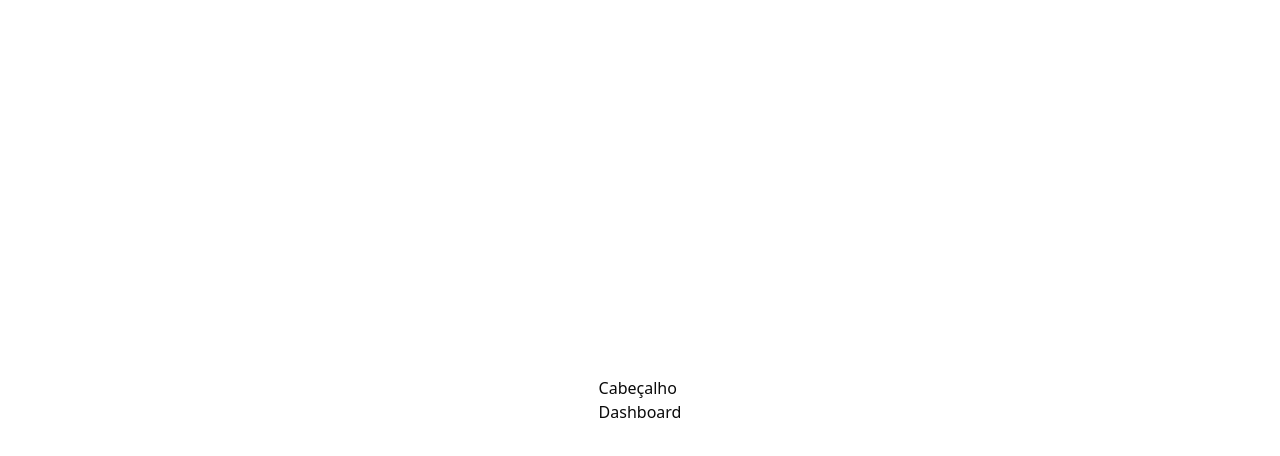
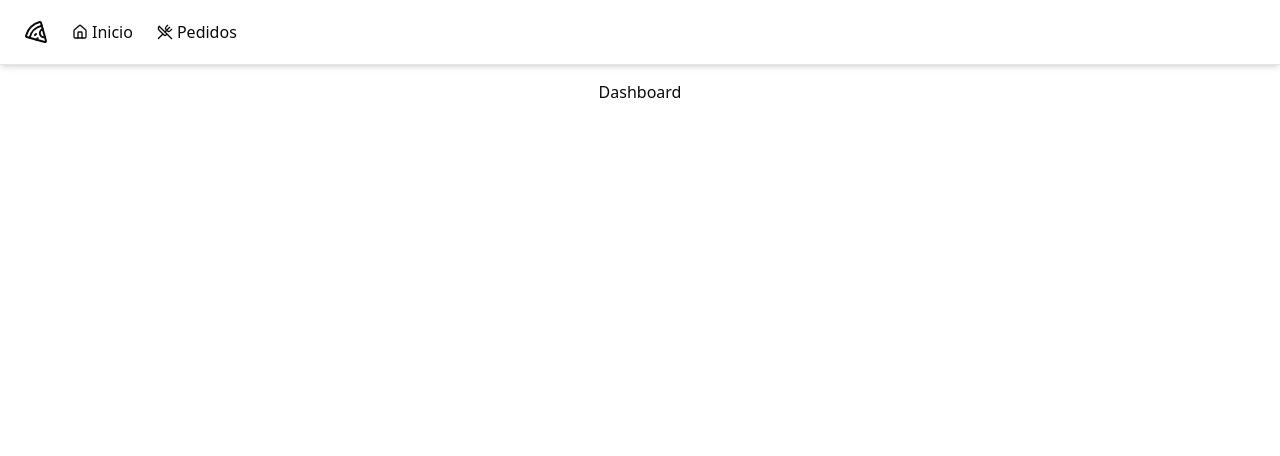
Before and after one commit to Marianadias503/PizzaShop, a React (Vite) app in the folder PizzaShopWeb/: page / in a window 1280 px wide. Shown: the top 456 px of the page. Built offline with nearby package versions, Linux system fonts and the light colour scheme.

Commit message:
app layout with header

```diff
--- a/PizzaShopWeb/package.json
+++ b/PizzaShopWeb/package.json
@@ -21,6 +21,7 @@
     "react-dom": "^18.3.1",
     "react-helmet-async": "^2.0.5",
     "react-hook-form": "^7.53.0",
+    "shadcn-ui": "^0.9.0",
     "tailwind-merge": "^2.5.2",
     "tailwindcss-animate": "^1.0.7",
     "zod": "^3.23.8"
--- /dev/null
+++ b/PizzaShopWeb/src/components/header.tsx
@@ -0,0 +1,27 @@
+import { Home, Pizza, UtensilsCrossed } from "lucide-react";
+import { NavLink } from "./nav-link";
+
+export function Header() {
+    return (
+        <div className="border-b fixed top-0 left-0 w-full bg-white shadow-md">
+
+            <div className="flex h-16 items-center gap-6 px-6">
+                <Pizza className="h-6 w-6" />
+
+                <nav className="flex items-center space-x-4 lg:space-x-6">
+
+                    <NavLink to="/" className="flex items-center space-x-1">
+                        <Home className="h-4 w-4" />
+                        <span>Inicio</span>
+                    </NavLink>
+
+                    <NavLink to="/orders" className="flex items-center space-x-1">
+                        <UtensilsCrossed className="h-4 w-4" />
+                        <span>Pedidos</span>
+                    </NavLink>
+
+                </nav>
+            </div>
+        </div>
+    );
+}
--- /dev/null
+++ b/PizzaShopWeb/src/components/nav-link.tsx
@@ -0,0 +1,14 @@
+
+import { Link, LinkProps, useLocation } from "react-router-dom"
+
+export type NavLinkProps = LinkProps
+
+export function NavLink(props: NavLinkProps){
+    const {pathname} = useLocation ()
+    return <Link
+
+    data-current={ pathname === props.to}
+
+    className="flex items-center gap-1.5 text-sm font-medium text-muted-foreground hover:text-foreground data-[current=true]:text-foreground " {...props}/>
+
+}
--- a/PizzaShopWeb/src/pages/_layouts/app.tsx
+++ b/PizzaShopWeb/src/pages/_layouts/app.tsx
@@ -1,13 +1,15 @@
+import { Header } from "@/components/header";
 import { Outlet } from "react-router-dom";
 
-
-export function AppLayout(){
-    return(
-        <div>
-            <h1>Cabeçalho</h1>
-            <div>
-                <Outlet/>
+export function AppLayout() {
+    return (
+        <div className="flex min-h-screen flex-col antialiased">
+            <Header />
+            <div className="flex flex-1 p-8 pt-20 ">
+                <main className="flex flex-col gap-4  ">
+                    <Outlet />
+                </main>
             </div>
         </div>
-    )
+    );
 }
--- a/PizzaShopWeb/src/pages/_layouts/auth.tsx
+++ b/PizzaShopWeb/src/pages/_layouts/auth.tsx
@@ -3,7 +3,7 @@ import{Pizza} from   'lucide-react'
 
 export function AuthLayout(){
     return(
-        <div className="min-h-screen w-full grid grid-cols-2">
+        <div className="min-h-screen w-full grid grid-cols-2 antialiased" >
         <div className="h-full border-r border-foreground/5 bg-muted p-10  text-muted-foreground flex flex-col justify-between">
         <div className="flex items-center gap-3 text-lg font-medium">
             <Pizza className="h-5 w-5" />
```
Also changed, not shown: 1 other file (tests, documents, lock files or other folders).
